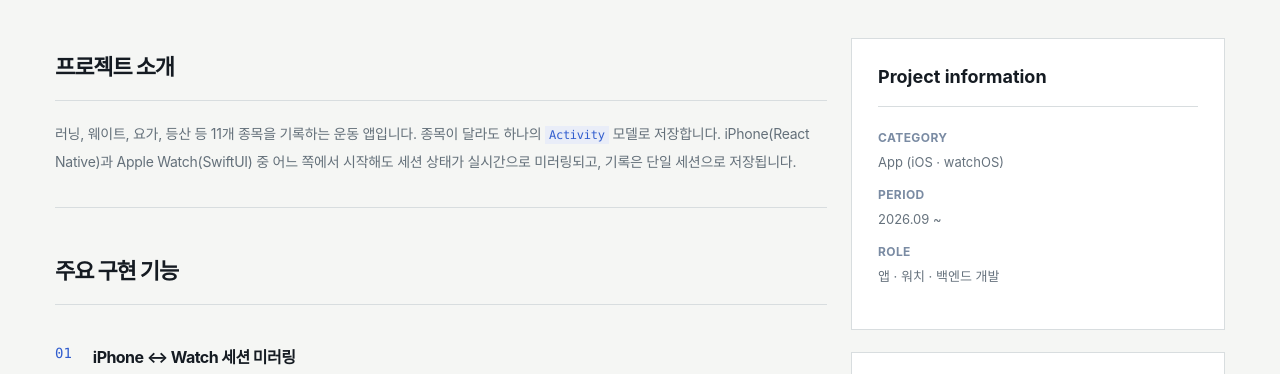
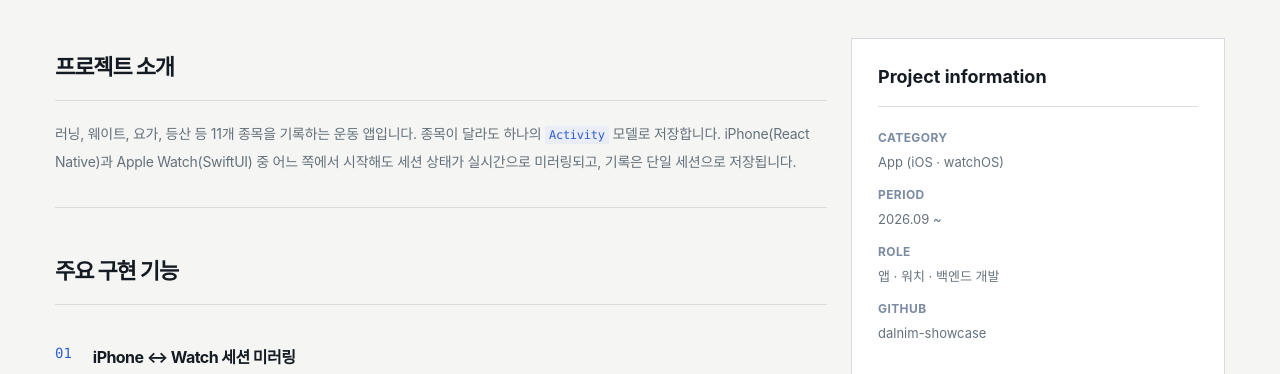
Before and after one commit to simhyeoncheol/simhyeoncheol.github.io, a plain HTML site: page portfolio-details-dalnim.html in a window 1280 px wide. Shown: the part 1403-1777 px from the top of the page. Drawn offline with Linux system fonts and the light colour scheme; a script that the page names is missing.

Commit message:
달님 상세: 소개용 GitHub 레포 링크 추가

```diff
--- a/portfolio-details-dalnim.html
+++ b/portfolio-details-dalnim.html
@@ -205,7 +205,7 @@
           <div class="col-lg-4">
             <div class="portfolio-info side-card">
               <h3>Project information</h3>
-              <ul class="info-list"><li><strong>Category</strong>App (iOS · watchOS)</li><li><strong>Period</strong>2026.09 ~</li><li><strong>Role</strong>앱 · 워치 · 백엔드 개발</li></ul>
+              <ul class="info-list"><li><strong>Category</strong>App (iOS · watchOS)</li><li><strong>Period</strong>2026.09 ~</li><li><strong>Role</strong>앱 · 워치 · 백엔드 개발</li><li><strong>GitHub</strong><a href="https://github.com/simhyeoncheol/dalnim-showcase" target="_blank" rel="noopener">dalnim-showcase</a></li></ul>
             </div>
             <div class="portfolio-info side-card">
               <h3>지원 플랫폼</h3>
```
